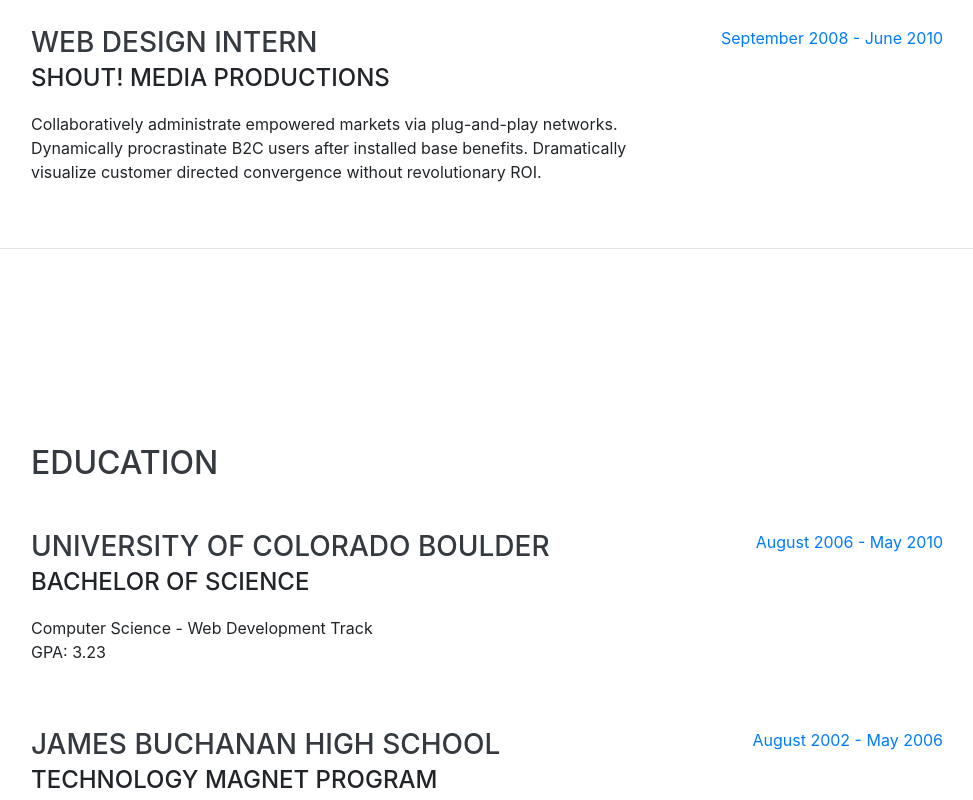
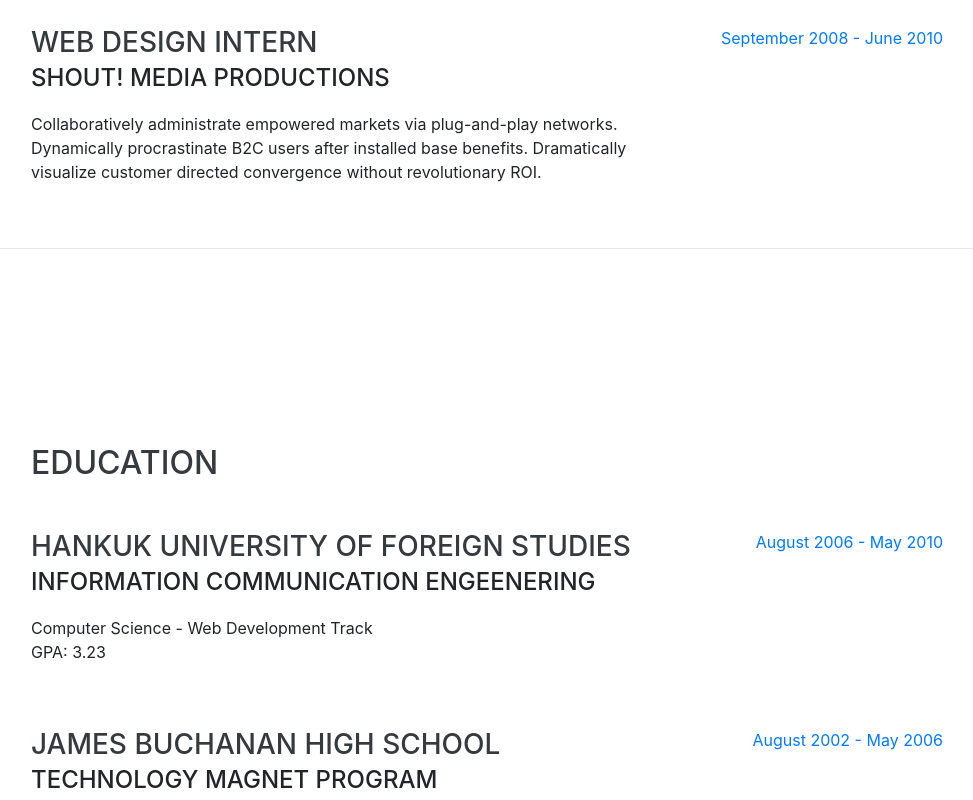
Before and after one commit to Dongyeol2/Dongyeol2.github.io, a website with bundled scripts: page index.html in a window 1280 px wide. Shown: the part 1646-2446 px from the top of the page, without its empty margins (289-1262 px from the left). Built offline with nearby package versions, Linux system fonts and the light colour scheme; a web font is replaced by a local one.

Commit message:
first commit

```diff
--- a/index.html
+++ b/index.html
@@ -95,7 +95,7 @@
 
         <div class="resume-item d-flex flex-column flex-md-row justify-content-between mb-5">
           <div class="resume-content">
-            <h3 class="mb-0">Senior Web Developer</h3>
+            <h3 class="mb-0">Newcomer IT Developer</h3>
             <div class="subheading mb-3">Intelitec Solutions</div>
             <p>Bring to the table win-win survival strategies to ensure proactive domination. At the end of the day, going forward, a new normal that has evolved from generation X is on the runway heading towards a streamlined cloud solution. User generated content in real-time will have multiple touchpoints for offshoring.</p>
           </div>
@@ -149,8 +149,8 @@
 
         <div class="resume-item d-flex flex-column flex-md-row justify-content-between mb-5">
           <div class="resume-content">
-            <h3 class="mb-0">University of Colorado Boulder</h3>
-            <div class="subheading mb-3">Bachelor of Science</div>
+            <h3 class="mb-0">Hankuk University of Foreign Studies</h3>
+            <div class="subheading mb-3">Information Communication Engeenering</div>
             <div>Computer Science - Web Development Track</div>
             <p>GPA: 3.23</p>
           </div>
```
